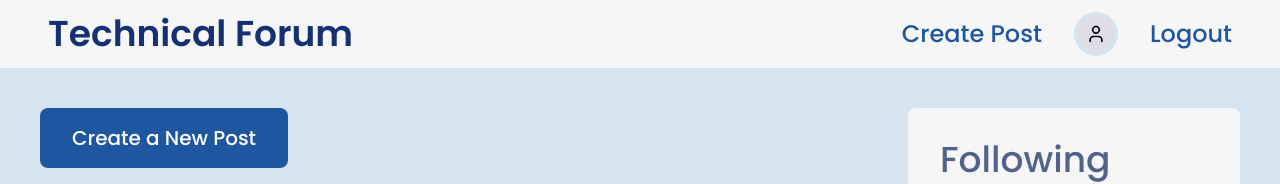
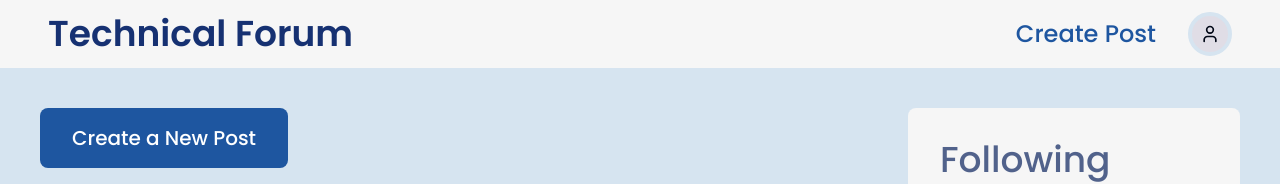
Before and after one commit to Pilot2505/IWS_Forums, a React (Vite) app in the folder client/: page /home in a window 1280 px wide. Shown: the top 184 px of the page. Built offline with nearby package versions, Linux system fonts and the light colour scheme; no server answers; sample sign-in values are in the browser's storage.

Commit message:
feat: added user dropdown on navbar

```diff
--- a/client/src/components/LogoutButton.jsx
+++ b/client/src/components/LogoutButton.jsx
@@ -1,22 +1,28 @@
 import { useState } from "react";
 import { useNavigate } from "react-router-dom";
+import { LogOut } from "lucide-react";
 
-export default function LogoutButton() {
+export default function LogoutButton({ className}) {
     const navigate = useNavigate();
     const [showLogoutDialog, setShowLogoutDialog] = useState(false);
 
     const handleLogout = () => {
         localStorage.removeItem("user");
+        localStorage.removeItem("token");
         setShowLogoutDialog(false);
         navigate("/login", { replace: true });
         };
+
+    const defaultButtonClassName =
+        "flex w-full items-center gap-3 rounded-lg px-3 py-2 text-left text-sm font-medium text-gray-800 transition-colors hover:bg-gray-100";
 
     return (
     <>
         <button
             onClick={() => setShowLogoutDialog(true)}
-            className="text-[#1E56A0] text-2xl font-medium"
+            className={className || defaultButtonClassName}
           >
+            <LogOut className="h-4 w-4" />
             Logout
           </button>
 
--- a/client/src/components/Navbar.jsx
+++ b/client/src/components/Navbar.jsx
@@ -1,8 +1,45 @@
-import { Link } from "react-router-dom";
-import { User } from "lucide-react";
+import { useEffect, useRef, useState } from "react";
+import { Link, useNavigate } from "react-router-dom";
+import { ChevronDown, LogOut, Trash2, User } from "lucide-react";
 import LogoutButton from "./LogoutButton";
 
 export default function Navbar({ user, showCreatePost = true }) {
+  const navigate = useNavigate();
+  const menuRef = useRef(null);
+  const [menuOpen, setMenuOpen] = useState(false);
+  const [showLogoutDialog, setShowLogoutDialog] = useState(false);
+
+  useEffect(() => {
+    const handleClickOutside = (event) => {
+      if (menuRef.current && !menuRef.current.contains(event.target)) {
+        setMenuOpen(false);
+      }
+    };
+
+    const handleEscape = (event) => {
+      if (event.key === "Escape") {
+        setMenuOpen(false);
+        setShowLogoutDialog(false);
+      }
+    };
+
+    document.addEventListener("mousedown", handleClickOutside);
+    document.addEventListener("keydown", handleEscape);
+
+    return () => {
+      document.removeEventListener("mousedown", handleClickOutside);
+      document.removeEventListener("keydown", handleEscape);
+    };
+  }, []);
+
+  const handleLogout = () => {
+    localStorage.removeItem("user");
+    localStorage.removeItem("token");
+    setShowLogoutDialog(false);
+    setMenuOpen(false);
+    navigate("/login", { replace: true });
+  };
+
   return (
     <header className="bg-[#F6F6F6] px-4 py-3 sm:px-6 lg:px-12">
       <div className="flex flex-col gap-3 sm:flex-row sm:items-center sm:justify-between">
@@ -22,19 +59,54 @@ export default function Navbar({ user, showCreatePost = true }) {
 
           {/* User Profile Avatar */}
           {user && (
+            <div ref={menuRef} className="relative">
+              <button
+                type="button"
+                onClick={() => setMenuOpen((open) => !open)}
+                className="flex h-10 w-10 items-center justify-center overflow-hidden rounded-full border-2 border-[#D6E4F0] bg-[#21005D]/10 transition-transform hover:scale-105 sm:h-11 sm:w-11 sm:border-4"
+                aria-haspopup="menu"
+                aria-expanded={menuOpen}
+                aria-label="Open account menu"
+              >
+                {user.avatar ? (
+                  <img
+                    src={user.avatar}
+                    alt={user.username}
+                    className="h-full w-full object-cover"
+                  />
+                ) : (
+                  <User className="h-5 w-5" />
+                )}
+              </button>
+
+              {menuOpen && (
+                <div className="absolute right-0 z-50 mt-2 w-56 overflow-hidden rounded-xl border border-gray-200 bg-white p-2 shadow-lg">
                   <Link
                     to={`/profile/${user.username}`}
-            className="flex h-10 w-10 items-center justify-center overflow-hidden rounded-full border-2 border-[#D6E4F0] bg-[#21005D]/10 transition-transform hover:scale-105 sm:h-11 sm:w-11 sm:border-4"
+                    onClick={() => setMenuOpen(false)}
+                    className="flex items-center gap-3 rounded-lg px-3 py-2 text-sm font-medium text-gray-800 transition-colors hover:bg-gray-100"
                   >
-            {user?.avatar ? (
-              <img src={user.avatar} className="w-full h-full object-cover" />
-            ) : (
-              <User className="w-5 h-5" />
+                    <User className="h-4 w-4" />
+                    Profile
+                  </Link>
+
+                  <LogoutButton
+                    className="flex w-full items-center gap-3 rounded-lg px-3 py-2 text-left text-sm font-medium text-gray-800 transition-colors hover:bg-gray-100"
+                  />
+
+                  <button
+                    type="button"
+                    disabled
+                    title="Coming soon"
+                    className="flex w-full items-center gap-3 rounded-lg px-3 py-2 text-left text-sm font-medium text-red-500 opacity-60"
+                  >
+                    <Trash2 className="h-4 w-4" />
+                    Delete account
+                  </button>
+                </div>
               )}
-          </Link>
+            </div>
           )}
-
-        <LogoutButton />
         </div>
       </div>
     </header>
```
Lines whose indentation alone changed are shown as unchanged.
